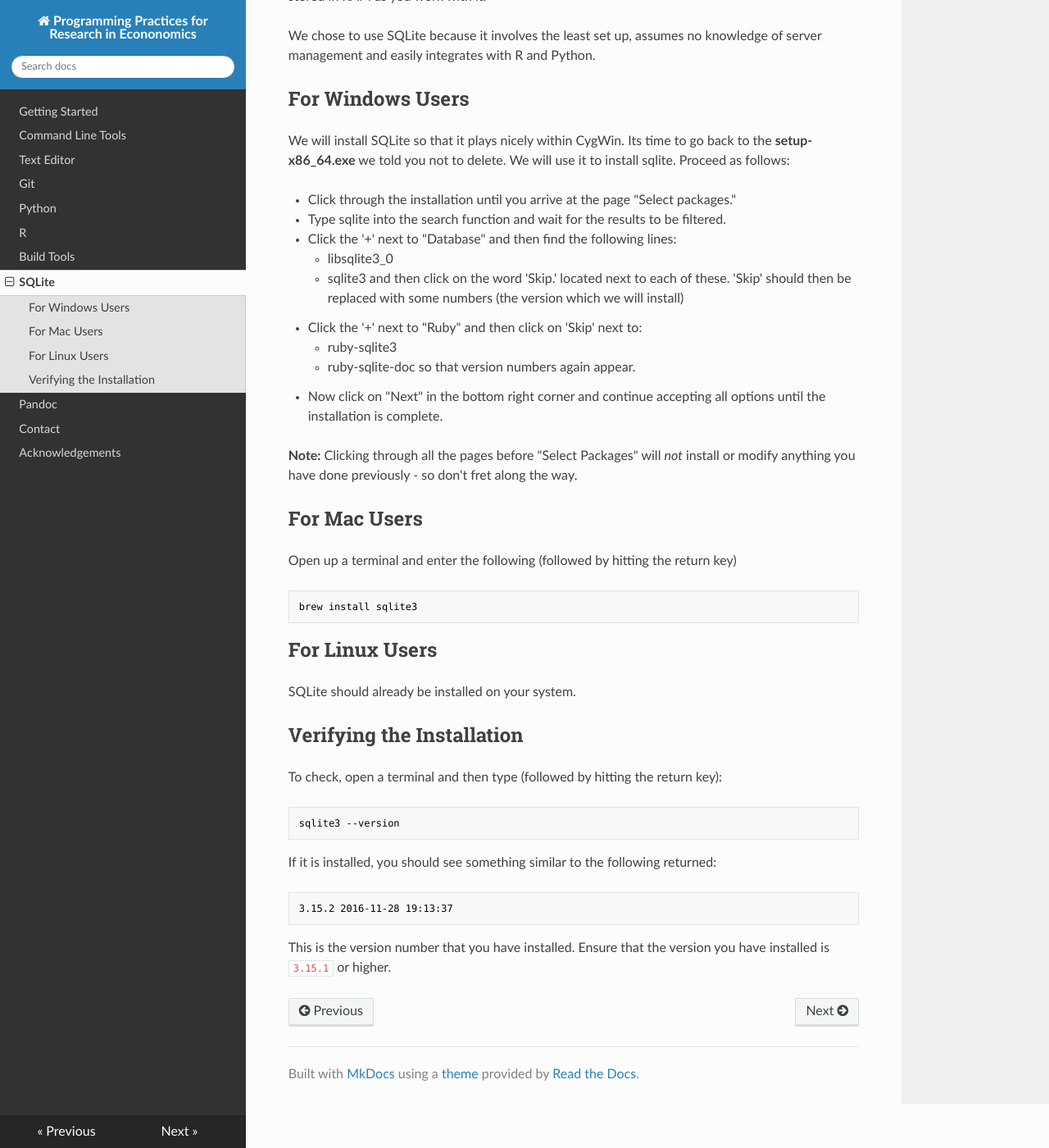
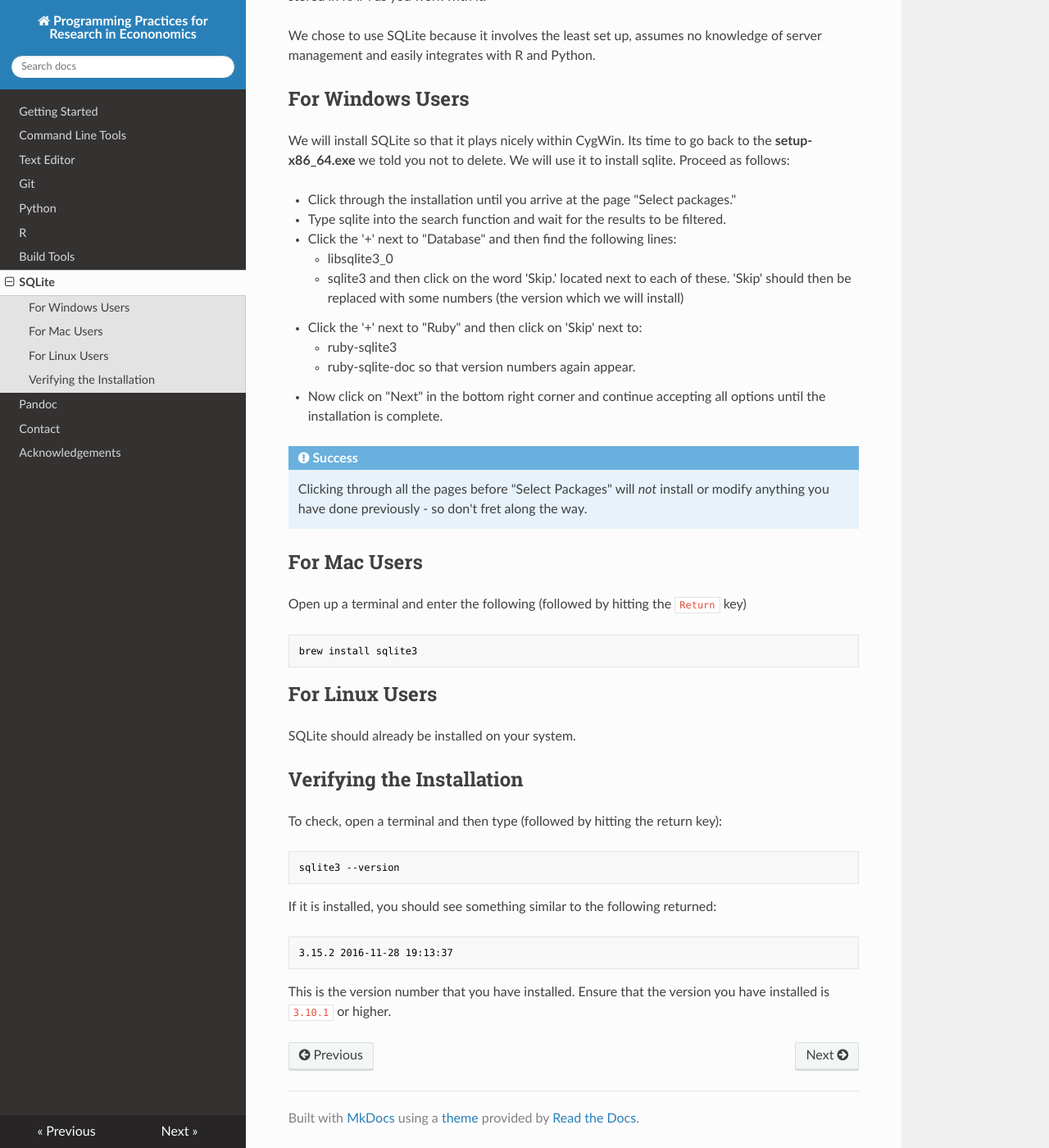
Before and after one commit to pp4rs/DEPRECATED-installation-guide, an MkDocs documentation site: the page built from docs/sqlite.md, in a window 1280 px wide and 1400 px high, scrolled down 248 px. Shown: the whole window at 82% size. Built offline with MkDocs 1.6.1, drawn with Linux system fonts in a browser that asks for light colours; nearby versions of some CDN libraries; old or Windows-style settings are respelled for this version of MkDocs.

Commit message:
minor format changes to sqlite install

````diff
--- a/docs/sqlite.md
+++ b/docs/sqlite.md
@@ -24,11 +24,12 @@ Proceed as follows:
 so that version numbers again appear.
 * Now click on "Next" in the bottom right corner and continue accepting all options until the installation is complete.
 
-**Note:** Clicking through all the pages before "Select Packages" will *not* install or modify anything you have done previously - so don't fret along the way.
+!!! success
+    Clicking through all the pages before "Select Packages" will *not* install or modify anything you have done previously - so don't fret along the way.
 
 ## For Mac Users
 
-Open up a terminal and enter the following (followed by hitting the return key)
+Open up a terminal and enter the following (followed by hitting the `Return` key)
 ```bash
 brew install sqlite3
 ```
@@ -46,4 +47,4 @@ If it is installed, you should see something similar to the following returned:
 ```bash
 3.15.2 2016-11-28 19:13:37
 ```
-This is the version number that you have installed. Ensure that the version you have installed is `3.15.1` or higher.
+This is the version number that you have installed. Ensure that the version you have installed is `3.10.1` or higher.
````
